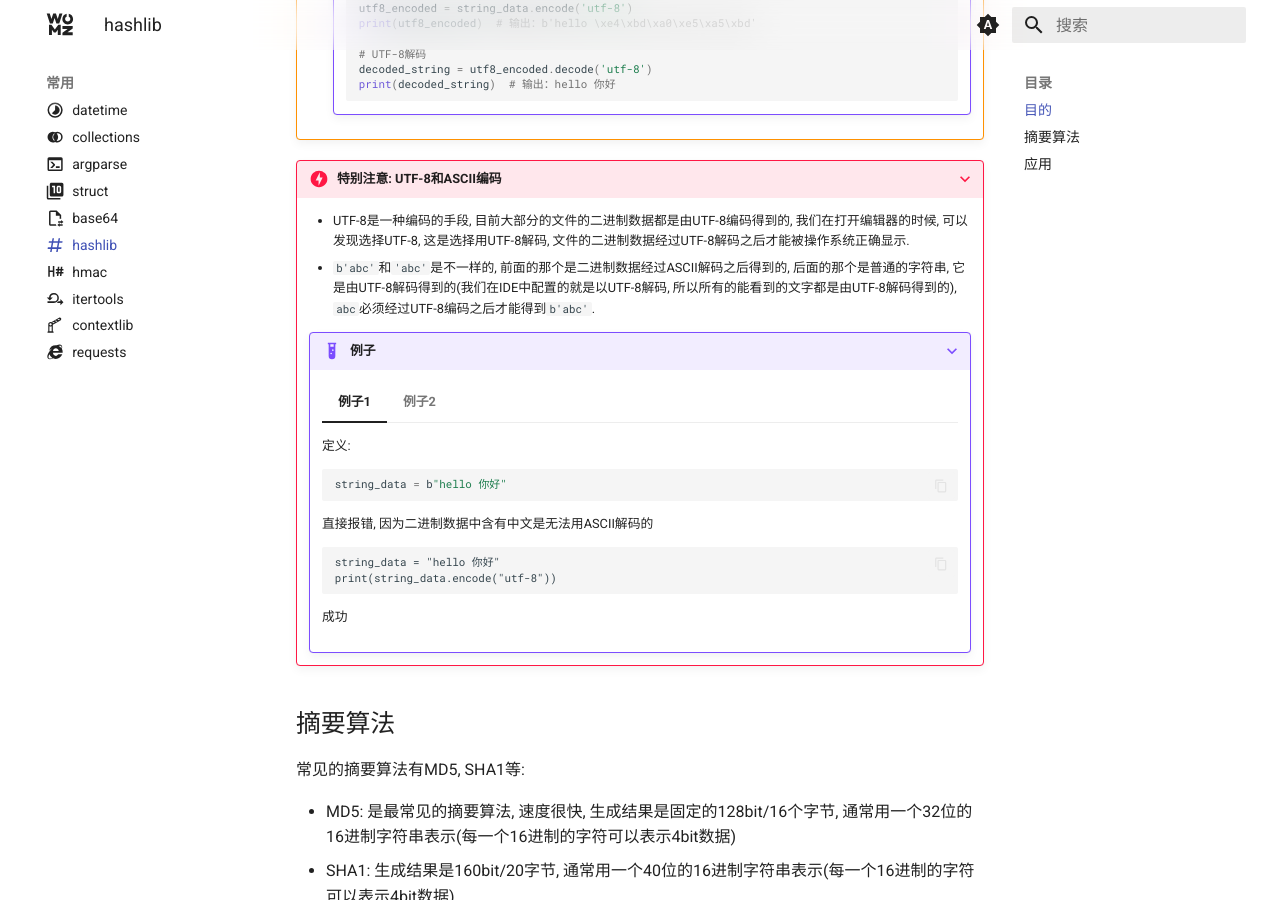
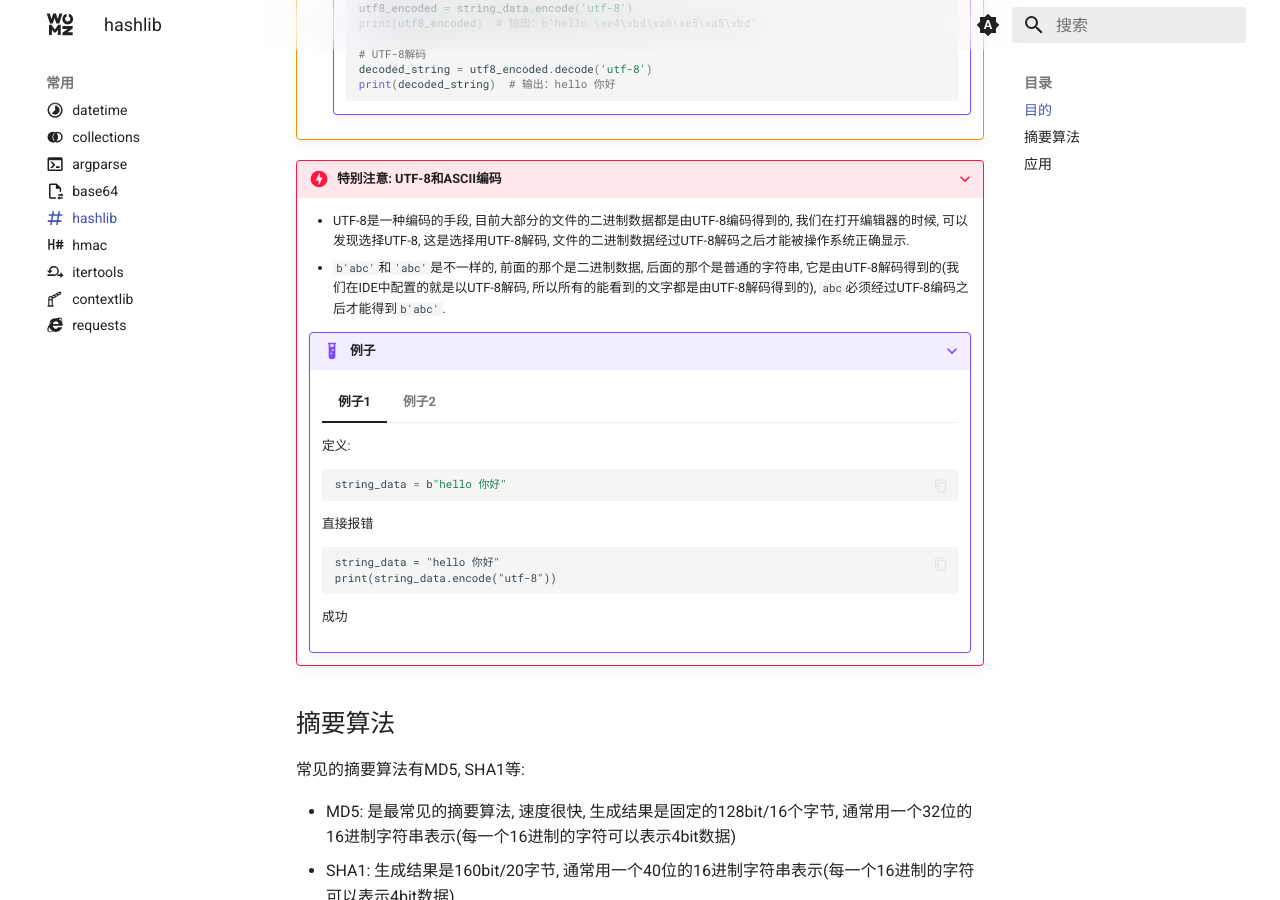
Before and after one commit to sigmax01/py, an MkDocs documentation site: the page built from docs/常用/hashlib.md, in a window 1280 px wide and 900 px high, scrolled down 871 px. Built offline with MkDocs 1.6.1 and Material for MkDocs 9.7.7, drawn with Linux system fonts in a browser that asks for light colours; comment, search, counter and statistics services are not loaded.

Commit message:
`docs: Remove struct module documentation`

````diff
--- a/docs/常用/hashlib.md
+++ b/docs/常用/hashlib.md
@@ -39,7 +39,7 @@ comments: true
 ???+ danger "特别注意: UTF-8和ASCII编码"
 
     - UTF-8是一种编码的手段, 目前大部分的文件的二进制数据都是由UTF-8编码得到的, 我们在打开编辑器的时候, 可以发现选择UTF-8, 这是选择用UTF-8解码, 文件的二进制数据经过UTF-8解码之后才能被操作系统正确显示.
-    - `b'abc'`和`'abc'`是不一样的, 前面的那个是二进制数据经过ASCII解码之后得到的, 后面的那个是普通的字符串, 它是由UTF-8解码得到的(我们在IDE中配置的就是以UTF-8解码, 所以所有的能看到的文字都是由UTF-8解码得到的), `abc`必须经过UTF-8编码之后才能得到`b'abc'`.
+    - `b'abc'`和`'abc'`是不一样的, 前面的那个是二进制数据, 后面的那个是普通的字符串, 它是由UTF-8解码得到的(我们在IDE中配置的就是以UTF-8解码, 所以所有的能看到的文字都是由UTF-8解码得到的), `abc`必须经过UTF-8编码之后才能得到`b'abc'`.
 
     ???+ example "例子"
 
@@ -51,7 +51,7 @@ comments: true
             string_data = b"hello 你好"
             ```
 
-            直接报错, 因为二进制数据中含有中文是无法用ASCII解码的
+            直接报错
 
             ```
             string_data = "hello 你好"
--- a/mkdocs.yml
+++ b/mkdocs.yml
@@ -137,7 +137,6 @@ nav:
     - datetime: 常用/datetime.md
     - collections: 常用/collections.md
     - argparse: 常用/argparse.md
-    - struct: 常用/struct.md
     - base64: 常用/base64.md
     - hashlib: 常用/hashlib.md
     - hmac: 常用/hmac.md
````
Also changed, not shown: docs/index.md (+0 -1 lines), docs/常用/struct.md (deleted, +0 -61 lines).
